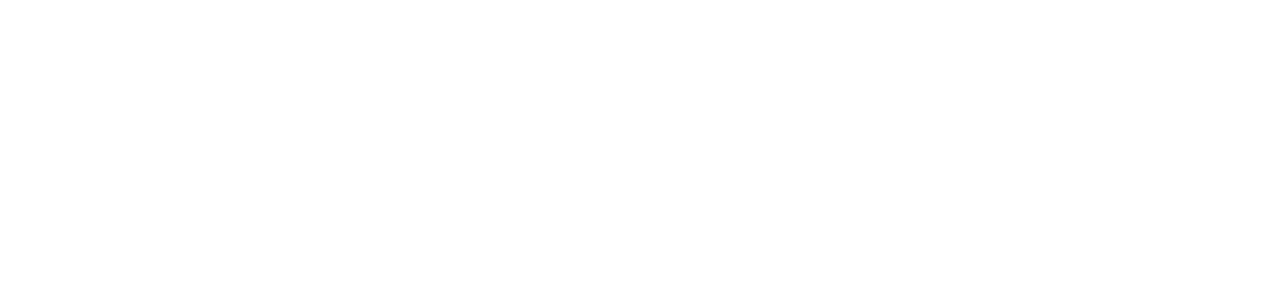
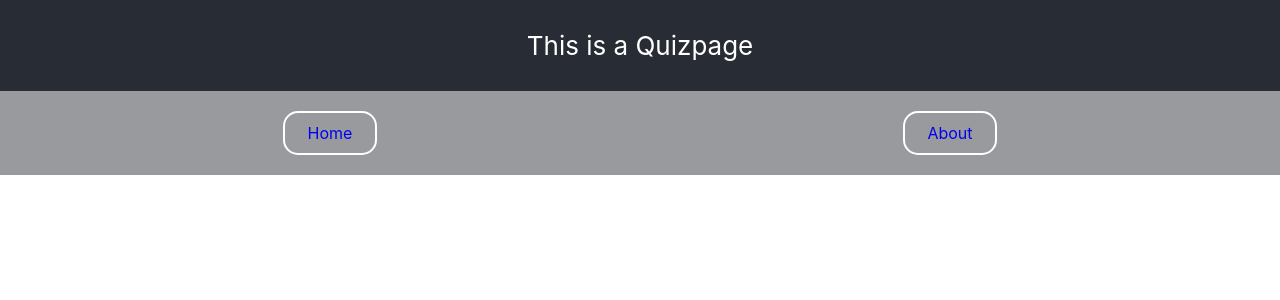
Before and after one commit to VeronicaSjoquist/assignmentveronica, a React (Create React App) app: page /quiz in a window 1280 px wide. Before the commit this address had no page. Shown: the top 300 px of the page. Built offline with nearby package versions, Linux system fonts and the light colour scheme.

Commit message:
Update pagenames

```diff
--- a/src/App.js
+++ b/src/App.js
@@ -7,7 +7,7 @@ function App() {
     <div className="App">
       <TitleForm />
       <nav>
-        <Link to="/home">Home</Link>
+        <Link to="/quiz">Quiz</Link>
         <Link to="/about">About</Link>
       </nav>
     </div>
--- a/src/index.js
+++ b/src/index.js
@@ -3,14 +3,14 @@ import ReactDOM from "react-dom/client";
 import "./index.css";
 import App from "./App";
 import { BrowserRouter, Routes, Route } from "react-router-dom";
-import { Home, About } from "./routes";
+import { Quiz, About } from "./routes";
 
 const root = ReactDOM.createRoot(document.getElementById("root"));
 root.render(
   <BrowserRouter>
     <Routes>
       <Route path="/" element={<App />} />
-      <Route path="home" element={<Home />} />
+      <Route path="quiz" element={<Quiz />} />
       <Route path="about" element={<About />} />
     </Routes>
   </BrowserRouter>
--- a/src/routes/About.jsx
+++ b/src/routes/About.jsx
@@ -7,8 +7,8 @@ const About = () => {
         <div>
             <header>These are my pets</header>
             <nav>
-                <Link to="../../">App</Link>
-                <Link to="../home">Home</Link>
+                <Link to="../../">Home</Link>
+                <Link to="../quiz">Quiz</Link>
             </nav>
             <Pets/>
         </div>
--- a/src/routes/Home.jsx
+++ b/src/routes/Quiz.jsx
@@ -1,16 +1,16 @@
 import React from "react";
 import { Link } from "react-router-dom";
 
-const Home = () => {
+const Quiz = () => {
     return(
         <div>
-            <header>This is a Homepage</header>
+            <header>This is a Quizpage</header>
             <nav>
-                <Link to="../../">App</Link>
+                <Link to="../../">Home</Link>
                 <Link to="../about">About</Link>
             </nav>
         </div>
     )
 }
 
-export default Home;
+export default Quiz;
--- a/src/routes/index.js
+++ b/src/routes/index.js
@@ -1,4 +1,4 @@
-import Home from "./Home";
+import Quiz from "./Quiz";
 import About from "./About";
 
-export { Home, About };
+export { Quiz, About };
```
